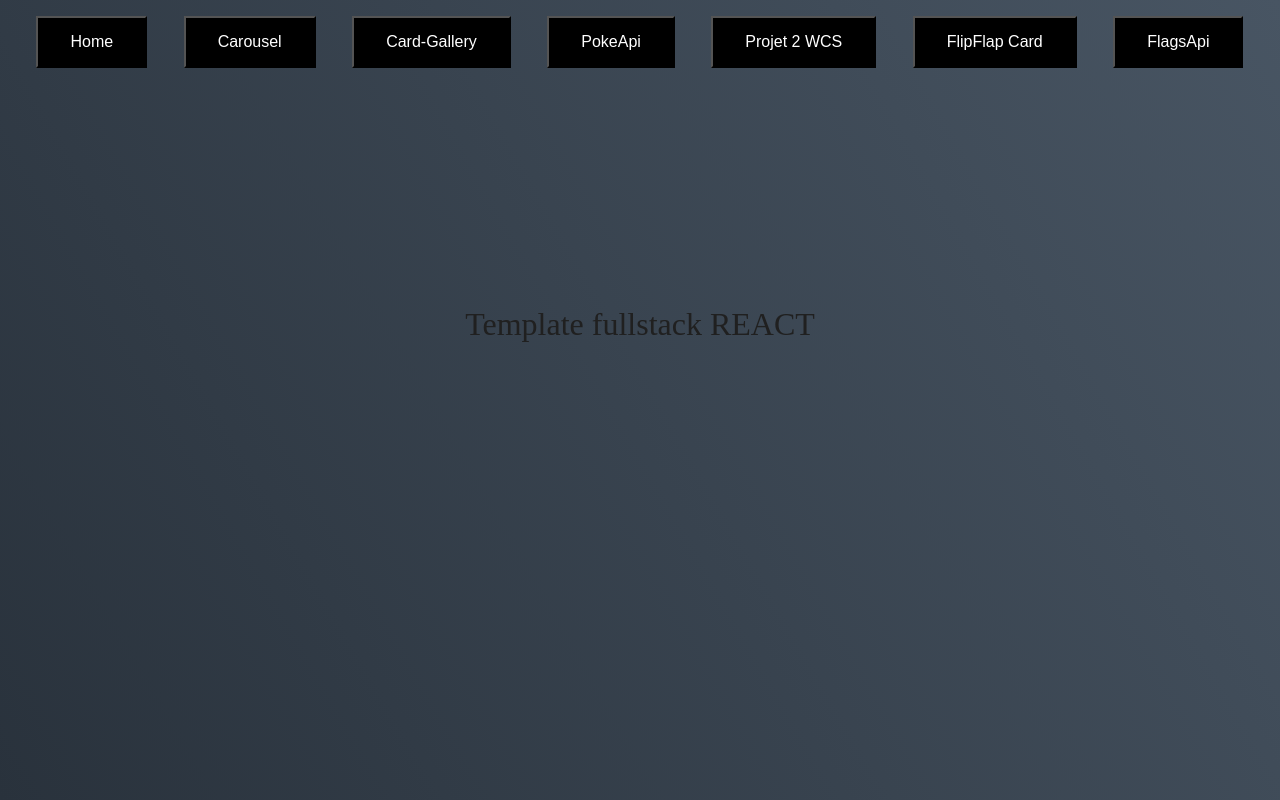
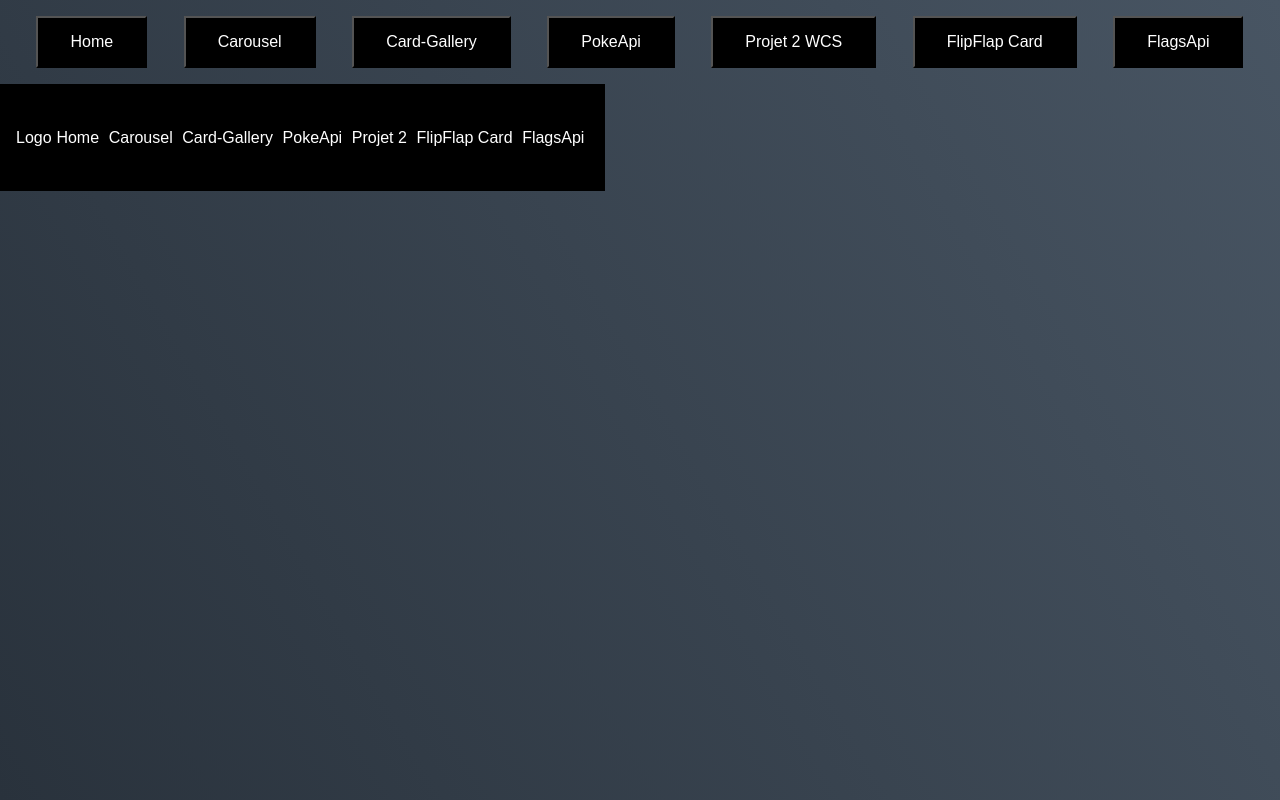
Before and after one commit to ThomasDCW/template-fullstack-bac-sable, a React (Vite) app in the folder frontend/: page / in a window 1280 px wide. Built offline with nearby package versions, Linux system fonts and the light colour scheme.

Commit message:
add burger menu

```diff
--- /dev/null
+++ b/frontend/src/components/BurgerNav/index.jsx
@@ -0,0 +1,56 @@
+import SBurger from "./style";
+import { Link } from "react-router-dom";
+
+export default function BurgerNav() {
+  return (
+    <SBurger>
+      <div className="navbar_logo">Logo</div>
+      <ul className="navbar_links">
+        <li className="navbar_item">
+          <Link className="navbar_link" to="/">
+            Home
+          </Link>
+        </li>
+        <li className="navbar_item">
+          {" "}
+          <Link className="navbar_link" to="/carousel">
+            Carousel
+          </Link>
+        </li>
+        <li className="navbar_item">
+          {" "}
+          <Link className="navbar_link" to="/card">
+            Card-Gallery
+          </Link>
+        </li>
+        <li className="navbar_item">
+          {" "}
+          <Link className="navbar_link" to="/apipokemon">
+            PokeApi
+          </Link>
+        </li>
+        <li className="navbar_item">
+          {" "}
+          <Link className="navbar_link" to="/P2">
+            Projet 2
+          </Link>
+        </li>
+        <li className="navbar_item">
+          {" "}
+          <Link className="navbar_link" to="/flipflap">
+            FlipFlap Card
+          </Link>
+        </li>
+        <li className="navbar_item">
+          {" "}
+          <Link className="navbar_link" to="/flags">
+            FlagsApi
+          </Link>
+        </li>
+      </ul>
+      <button className="navbar_burger">
+        <span className="burger-bar"></span>
+      </button>
+    </SBurger>
+  );
+}
--- /dev/null
+++ b/frontend/src/components/BurgerNav/style.jsx
@@ -0,0 +1,82 @@
+import styled from "styled-components";
+
+export default styled.nav`
+  font-family: sans-serif;
+  background-color: purple;
+  display: flex;
+  flex-wrap: wrap;
+  align-items: center;
+  justify-content: space-between;
+  padding: 1rem;
+  position: fixed;
+  min-height: 75px;
+  background-color: black;
+  color: white;
+
+  .navbar_links {
+    display: flex;
+  }
+  .navbar_link {
+    padding: 0 0.3rem;
+    color: inherit;
+    text-decoration: none;
+  }
+  .navbar_burger {
+    width: 40px;
+    height: 40px;
+    background: transparent;
+    color: inherit;
+    display: none;
+  }
+  @media screen and (max-width: 767px) {
+    .navbar_links {
+      flex-direction: column;
+      justify-content: center;
+      position: fixed;
+      left: 0;
+      right: 0;
+      bottom: 0;
+      height: 100vh;
+      padding: 2rem;
+      background-color: black;
+      align-items: center;
+    }
+    .navbar_link {
+      display: block;
+      padding: 1.5rem;
+      font-size: 5vw;
+    }
+    .navbar_burger {
+      display: block;
+      position: fixed;
+      top: 1rem;
+      right: 1rem;
+      border: none;
+    }
+    .navbar_burger:hover {
+      cursor: pointer;
+    }
+    .burger-bar,
+    .burger-bar::before,
+    .burger-bar::after {
+      display: block;
+      width: 40px;
+      height: 3px;
+      position: relative;
+      border-radius: 3px;
+      background: white;
+    }
+    .burger-bar::before,
+    .burger-bar::after {
+      content: "";
+      position: absolute;
+      left: 0;
+    }
+    .burger-bar::before {
+      transform: translateY(-12px);
+    }
+    .burger-bar::after {
+      transform: translateY(12px);
+    }
+  }
+`;
--- a/frontend/src/components/Homepage/index.jsx
+++ b/frontend/src/components/Homepage/index.jsx
@@ -1,9 +1,10 @@
 import SHompepage from "./style";
+import BurgerNav from "@components/BurgerNav";
 
 export default function Homepage() {
   return (
     <SHompepage>
-      <h1>Template fullstack REACT</h1>
+      <BurgerNav />
     </SHompepage>
   );
 }
--- a/frontend/src/components/Homepage/style.jsx
+++ b/frontend/src/components/Homepage/style.jsx
@@ -1,12 +1,3 @@
 import styled from "styled-components";
 
-export default styled.div`
-  min-height: 60vh;
-  display: flex;
-  justify-content: center;
-  align-items: center;
-  h1 {
-    font-size: 32px;
-    color: #202020;
-  }
-`;
+export default styled.div``;
```
